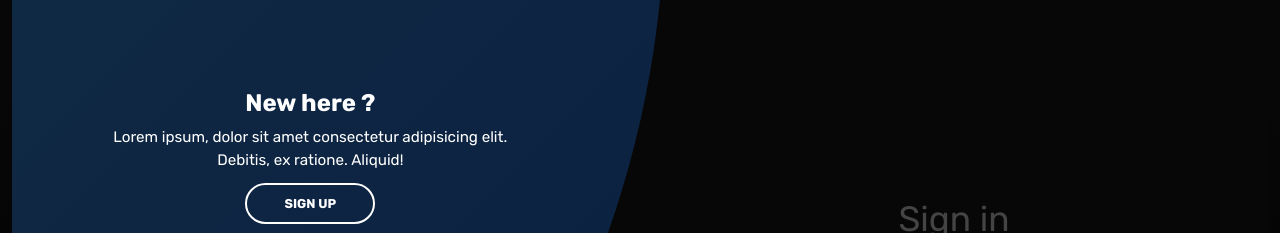
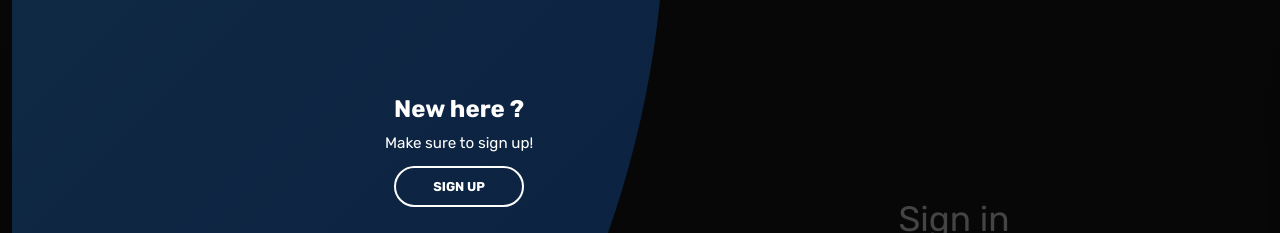
Before and after one commit to Jodystevens0/pokemontracxker, a Next.js app: page /login in a window 1280 px wide. Shown: the part 188-421 px from the top of the page. Built offline with nearby package versions, Linux system fonts and the light colour scheme; no server answers.

Commit message:
loreum ipsom update

```diff
--- a/src/app/login/page.tsx
+++ b/src/app/login/page.tsx
@@ -231,8 +231,7 @@ function Page() {
           <div className="content">
             <h3>New here ?</h3>
             <p>
-              Lorem ipsum, dolor sit amet consectetur adipisicing elit. Debitis,
-              ex ratione. Aliquid!
+              Make sure to sign up!
             </p>
             <button className="btn transparent" id="sign-up-btn">
               Sign up
@@ -244,8 +243,7 @@ function Page() {
           <div className="content">
             <h3>One of us ?</h3>
             <p>
-              Lorem ipsum dolor sit amet consectetur adipisicing elit. Nostrum
-              laboriosam ad deleniti.
+              Already have an account? Just click log in.
             </p>
             <button className="btn transparent" id="sign-in-btn">
               Sign in
```
